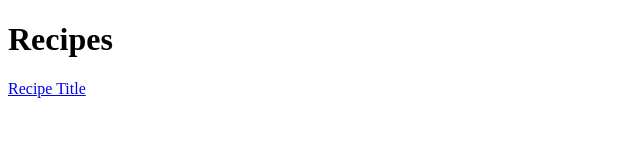
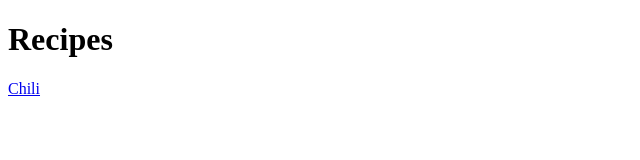
Before and after one commit to mintleafsoup/odin-recipes, a plain HTML site: page index.html in a window 1280 px wide. Shown: the full height of the page, 0-640 px from the left. Drawn offline with Linux system fonts and the light colour scheme.

Commit message:
Link chili.html

```diff
--- a/index.html
+++ b/index.html
@@ -8,6 +8,6 @@
 </head>
 <body>
     <h1>Recipes</h1>
-    <a href="recipes/chili.html/">Recipe Title</a>
+    <a href="recipes/chili.html">Chili</a>
 </body>
 </html>
```
